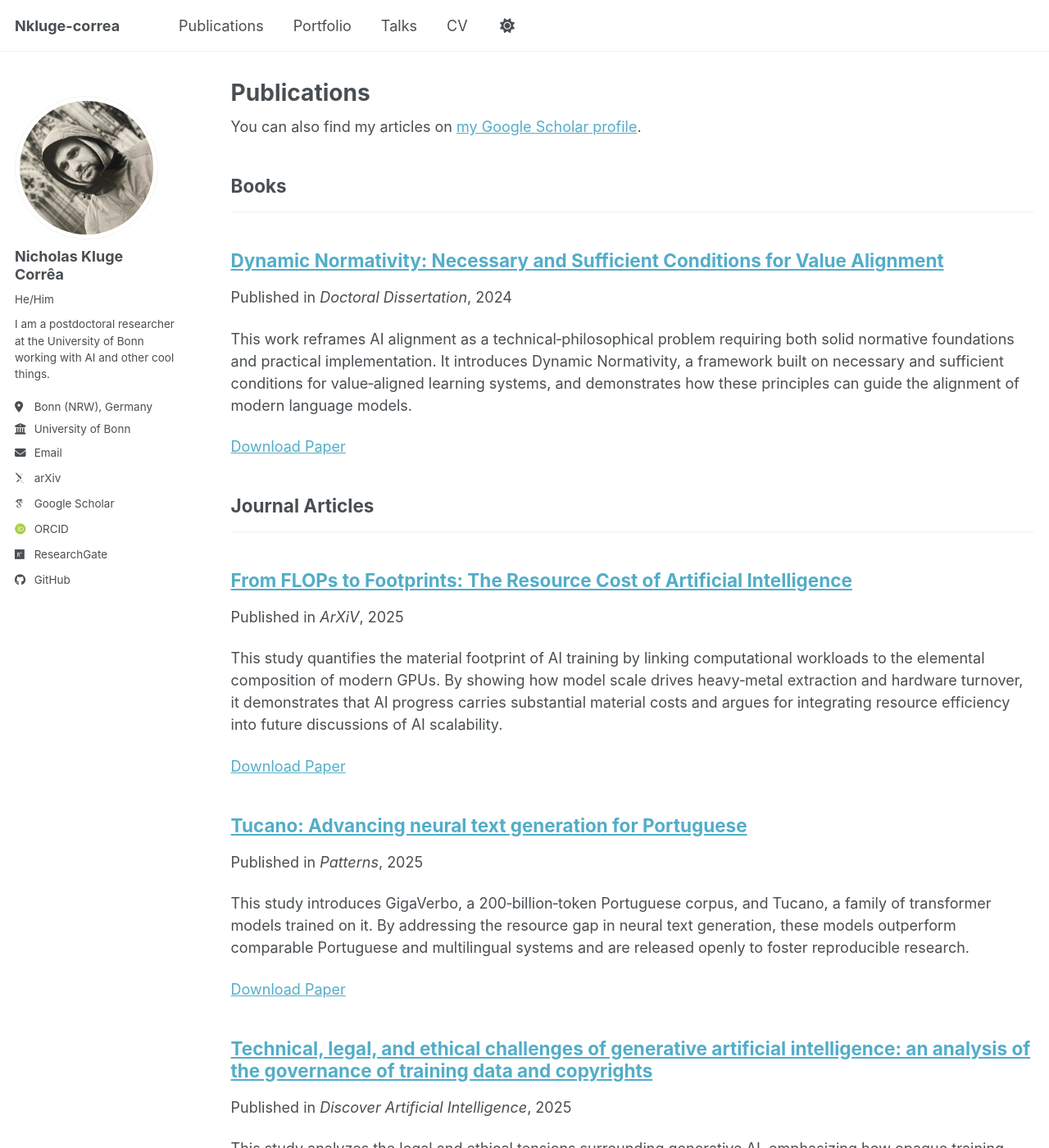
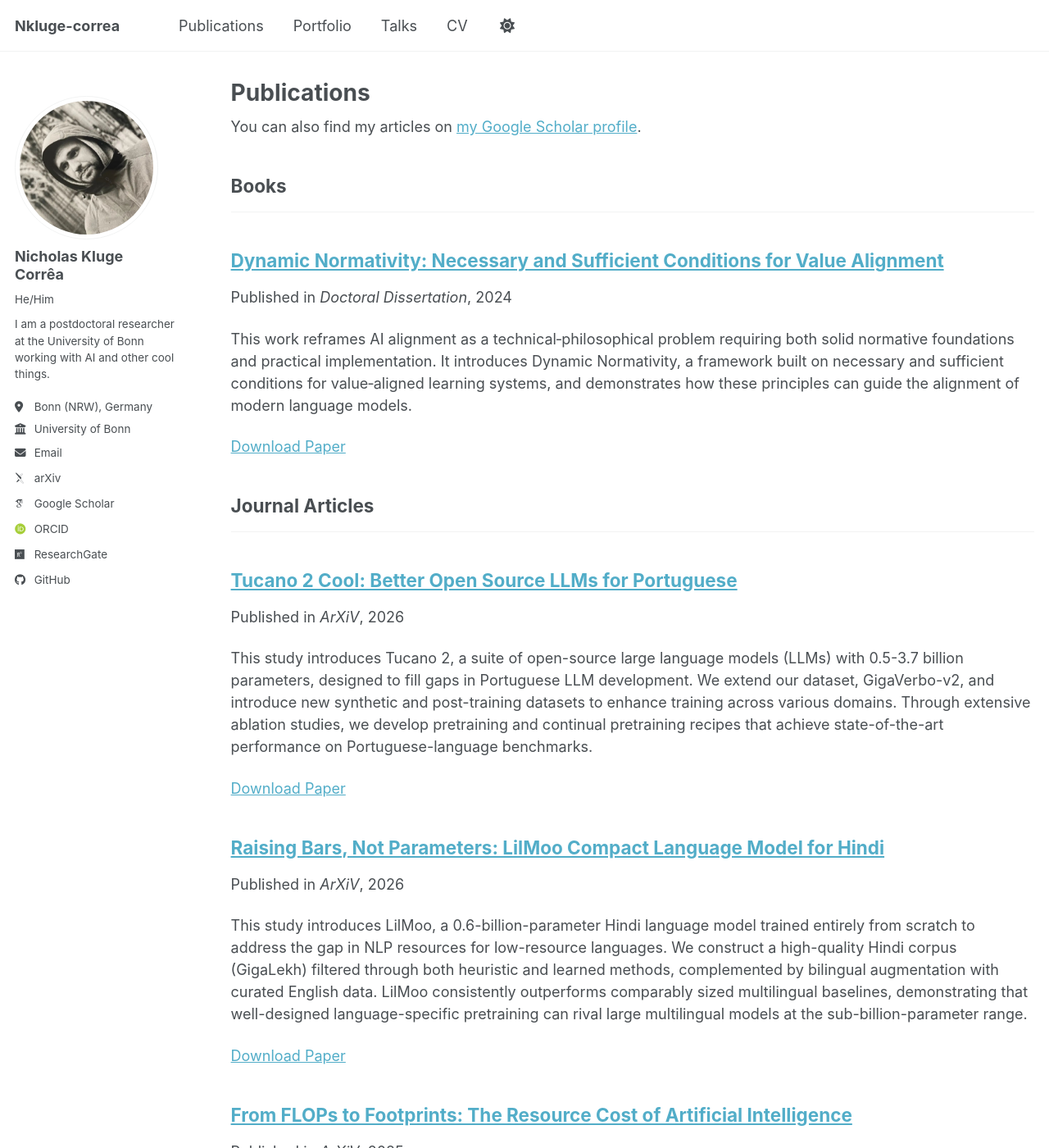
Before and after one commit to Nkluge-correa/Nkluge-correa.github.io, a Jekyll site: the page built from _pages/publications.html, in a window 1280 px wide and 1400 px high. Shown: the whole window at 82% size. Built offline with Jekyll 4.4.1, drawn with Linux system fonts in a browser that asks for light colours; some web fonts are replaced; a script bundle is joined from its source files by our own code; library files that are not in the unit come from our copies.

Commit message:
added LilMoo and Tucano2

````diff
--- a/_config.yml
+++ b/_config.yml
@@ -280,7 +280,7 @@ defaults:
     values:
       layout: single
       author_profile: true
-      share: true
+      share: false
       comment: true
   # _talks
   - scope:
--- /dev/null
+++ b/_publications/2026-03-03-lilmoo-compact-language-model-for-hindi.md
@@ -0,0 +1,28 @@
+---
+title: "Raising Bars, Not Parameters: LilMoo Compact Language Model for Hindi"
+collection: publications
+category: manuscripts
+permalink: /publication/2026-03-03-lilmoo-compact-language-model-for-hindi
+excerpt: 'This study introduces LilMoo, a 0.6-billion-parameter Hindi language model trained entirely from scratch to address the gap in NLP resources for low-resource languages. We construct a high-quality Hindi corpus (GigaLekh) filtered through both heuristic and learned methods, complemented by bilingual augmentation with curated English data. LilMoo consistently outperforms comparably sized multilingual baselines, demonstrating that well-designed language-specific pretraining can rival large multilingual models at the sub-billion-parameter range.'
+date: 2026-03-03
+venue: 'ArXiV'
+paperurl: "https://arxiv.org/abs/2603.03508"
+---
+
+**Abstract**
+
+The dominance of large multilingual foundation models has widened linguistic inequalities in Natural Language Processing (NLP), often leaving low-resource languages underrepresented. This paper introduces LilMoo, a 0.6-billion-parameter Hindi language model trained entirely from scratch to address this gap. Unlike prior Hindi models that rely on continual pretraining from opaque multilingual foundations, LilMoo is developed through a fully transparent and reproducible pipeline optimized for limited compute environments. We construct a high-quality Hindi corpus (GigaLekh) filtered through both heuristic and learned (LLM-as-a-judge) methods, complemented by bilingual augmentation with curated English data. Using this dataset, we explore various training recipes for small-scale language models. Across comprehensive evaluation suites, LilMoo consistently outperforms comparably sized multilingual baselines such as Qwen2.5-0.5B and Qwen3-0.6B, demonstrating that well-designed language-specific pretraining can rival large multilingual models at the sub-billion-parameter range.
+
+**BibTeX**
+
+```bibtex
+@misc{shiza2026lilmoo,
+      title={{Raising Bars, Not Parameters: LilMoo Compact Language Model for Hindi}},
+      author={Shiza Fatimah and Aniket Sen and Sophia Falk and Florian Mai and Lucie Flek and Nicholas Kluge Corr{\^e}a},
+      year={2026},
+      eprint={2603.03508},
+      archivePrefix={arXiv},
+      primaryClass={cs.CL},
+      url={https://arxiv.org/abs/2603.03508},
+}
+```
--- /dev/null
+++ b/_publications/2026-03-03-tucano-cool-better-open-source-llms-for-portuguese.md
@@ -0,0 +1,28 @@
+---
+title: "Tucano 2 Cool: Better Open Source LLMs for Portuguese"
+collection: publications
+category: manuscripts
+permalink: /publication/2026-03-03-tucano-cool-better-open-source-llms-for-portuguese
+excerpt: 'This study introduces Tucano 2, a suite of open-source large language models (LLMs) with 0.5-3.7 billion parameters, designed to fill gaps in Portuguese LLM development. We extend our dataset, GigaVerbo-v2, and introduce new synthetic and post-training datasets to enhance training across various domains. Through extensive ablation studies, we develop pretraining and continual pretraining recipes that achieve state-of-the-art performance on Portuguese-language benchmarks.'
+date: 2026-03-03
+venue: 'ArXiV'
+paperurl: "https://arxiv.org/abs/2603.03543"
+---
+
+**Abstract**
+
+We present Tucano 2, a fully open suite of large language models (LLMs) with 0.5-3.7 billion parameters, designed to address certain gaps in open-source development for Portuguese LLMs. Following our previous works, we now extend our dataset, GigaVerbo-v2, to a new degree of quality and scale, while also introducing a new synthetic dataset, GigaVerbo-v2 Synth, aimed at filling missing gaps in GigaVerbo-v2, and two post-training datasets, GigaVerbo-v2 SFT and GigaVerbo-v2 Preferences, that allow Portuguese LLMs to be trained in domains like retrieval augmented generation, coding, tool use, chain-of-thought reasoning, and many other domains of interest. Through extensive ablation studies, we design both pretraining and continual pretraining recipes for the Tucano 2 suite (Base, Instruct, and Think), which achieve state-of-the-art performance on several Portuguese-language modeling benchmarks. We also extend and refine the evaluation harness introduced in our earlier work, yielding a comprehensive evaluation suite that provides strong signals across different pretraining, continual pretraining, and post-training regimes. All artifacts associated with Tucano 2 are openly released, including training recipes, logs, and source code, ensuring that our work is reproducible, accessible, and extendable by the broader Portuguese NLP community.
+
+**BibTeX**
+
+```bibtex
+@misc{correa2026tucano2cool,
+      title={{Tucano 2 Cool: Better Open Source LLMs for Portuguese}},
+      author={Nicholas Kluge Corr{\^e}a and Aniket Sen and Shiza Fatimah and Sophia Falk and Lennard Landgraf and Julia Kastner and Lucie Flek},
+      year={2026},
+      eprint={2603.03543},
+      archivePrefix={arXiv},
+      primaryClass={cs.CL},
+      url={https://arxiv.org/abs/2603.03543},
+}
+```
````
